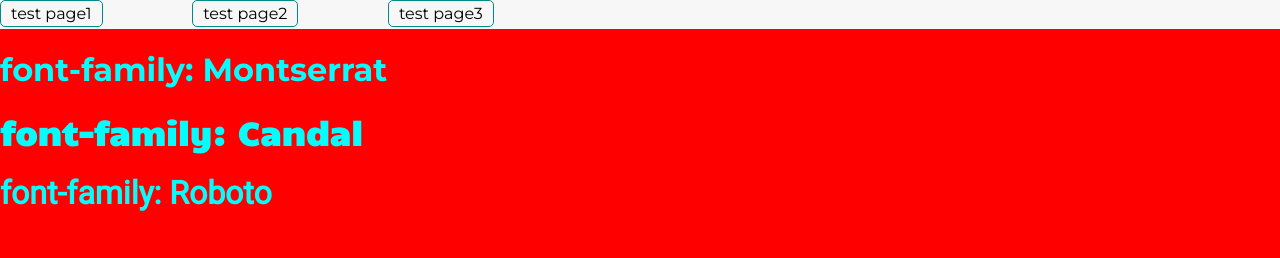
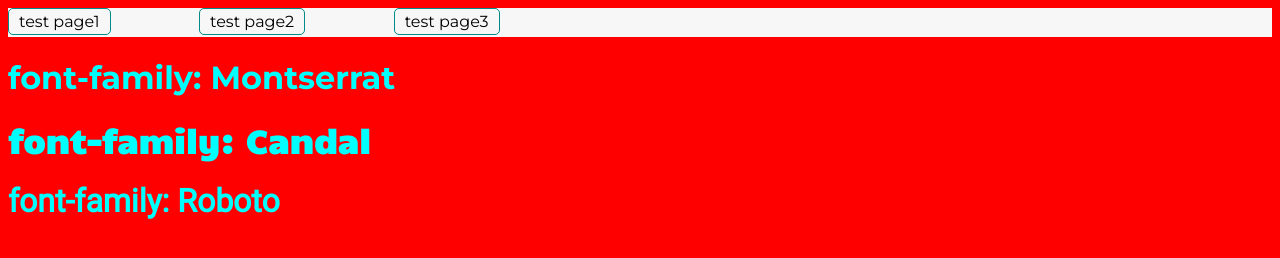
Before and after one commit to illicchpv/band-Tenloc, a plain HTML site: page index.html in a window 1280 px wide. Drawn offline with nearby package versions, Linux system fonts and the light colour scheme; files that its build step writes are made by us from their sources.

Commit message:
Fix ____common.scss

```diff
--- a/scss/____common.scss
+++ b/scss/____common.scss
@@ -1,24 +1,4 @@
-// mini-reset
-html {
-  box-sizing: border-box;
-  width: 100%;
-  height: 100%;
-  font-size: 100%;
-}
-
-*,
-*::after,
-*::before {
-  box-sizing: inherit;
-}
-
-body {
-  margin: 0;
-  width: 100%;
-  min-height: 100vh;
-}
 //
-
 /* montserrat-regular - cyrillic_latin */
 @font-face {
   font-display: swap;
```
